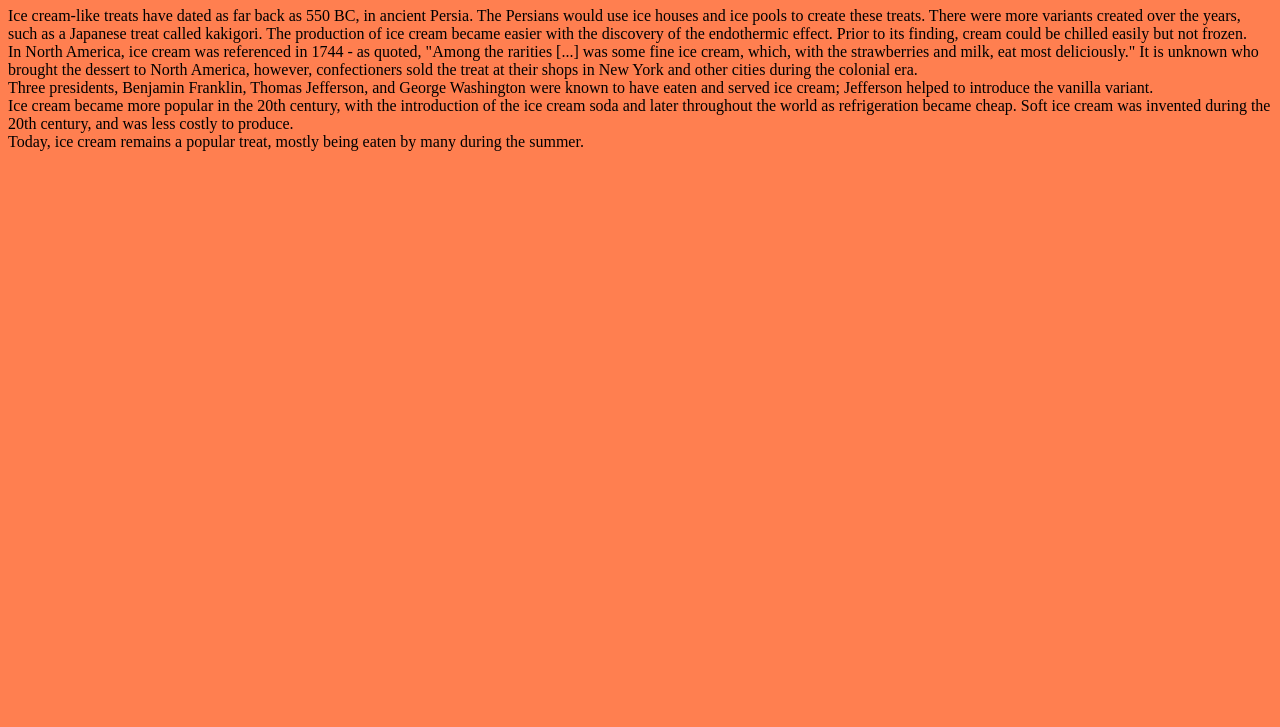
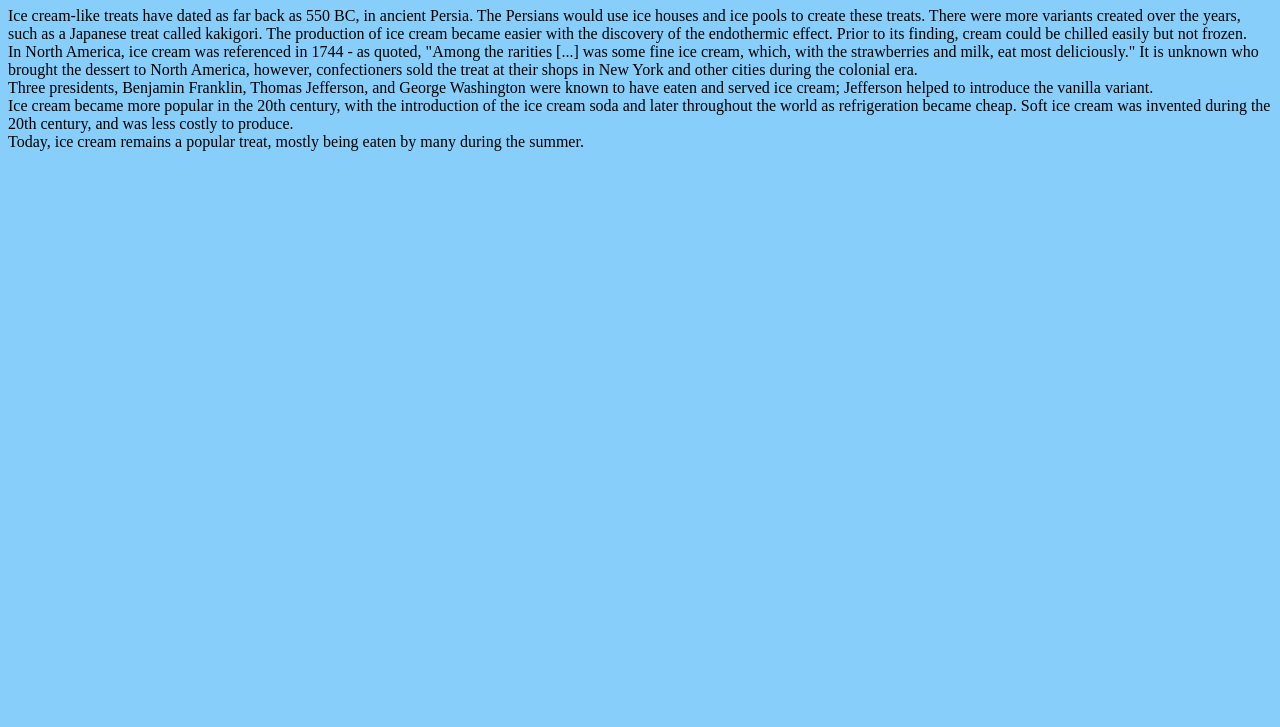
Before and after one commit to Pueblo-CS/reference-website-wondertriplover, a plain HTML site: page history.html in a window 1280 px wide. Shown: the part 73-800 px from the top of the page. Drawn offline with Linux system fonts and the light colour scheme.

Commit message:
Changed color

```diff
--- a/history.html
+++ b/history.html
@@ -4,7 +4,7 @@
         <title>History of Ice Cream</title>
     </head>
 
-    <body style="background-color: coral;">
+    <body style="background-color: lightskyblue;">
         <h1>The History of Ice Cream</h1>
         <p>Ice cream-like treats have dated as far back as 550 BC, in ancient Persia. The Persians would use ice houses and ice pools to create these treats.
             There were more variants created over the years, such as a Japanese treat called kakigori. The production of ice cream became easier with the discovery of
```
Also changed, not shown: trivia.html (+1 -1 lines), variants.html (+1 -1 lines).
